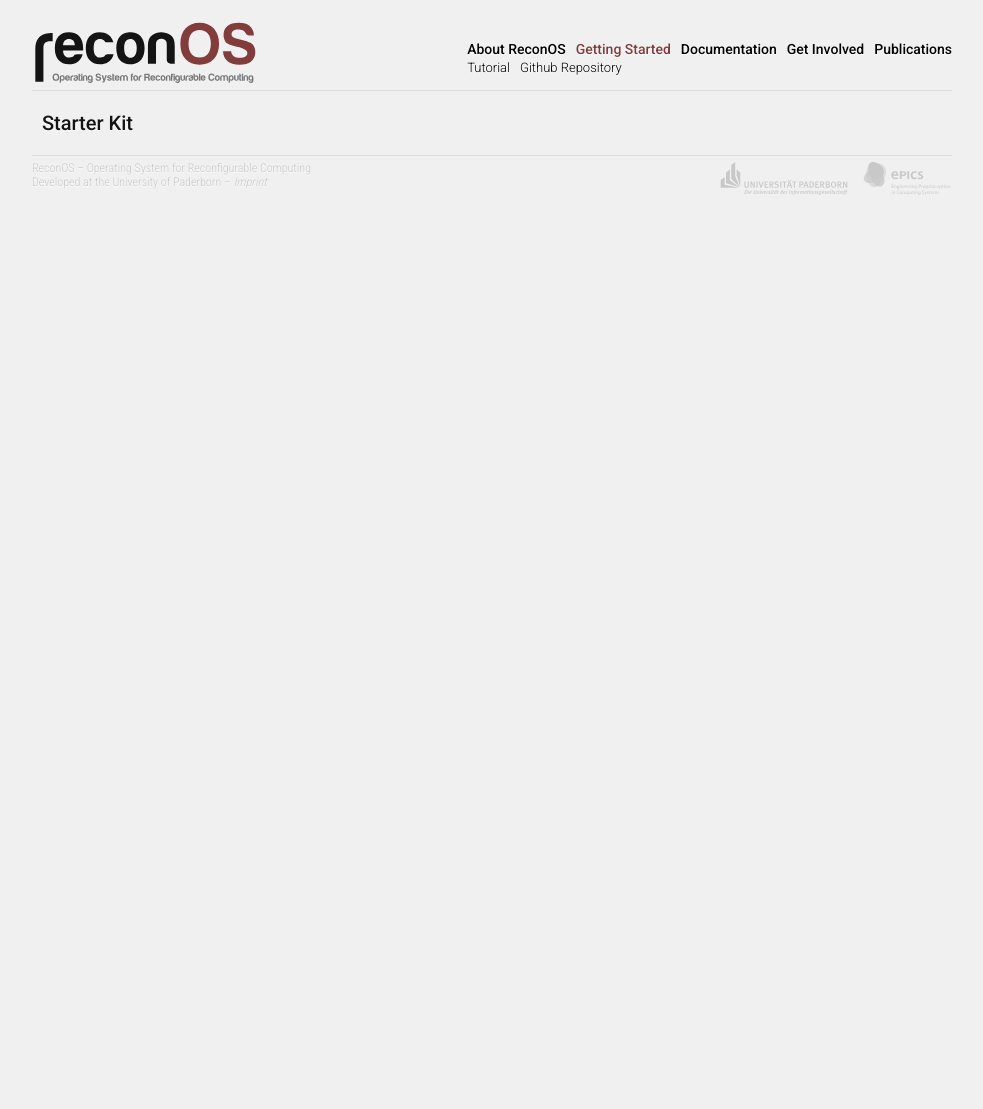
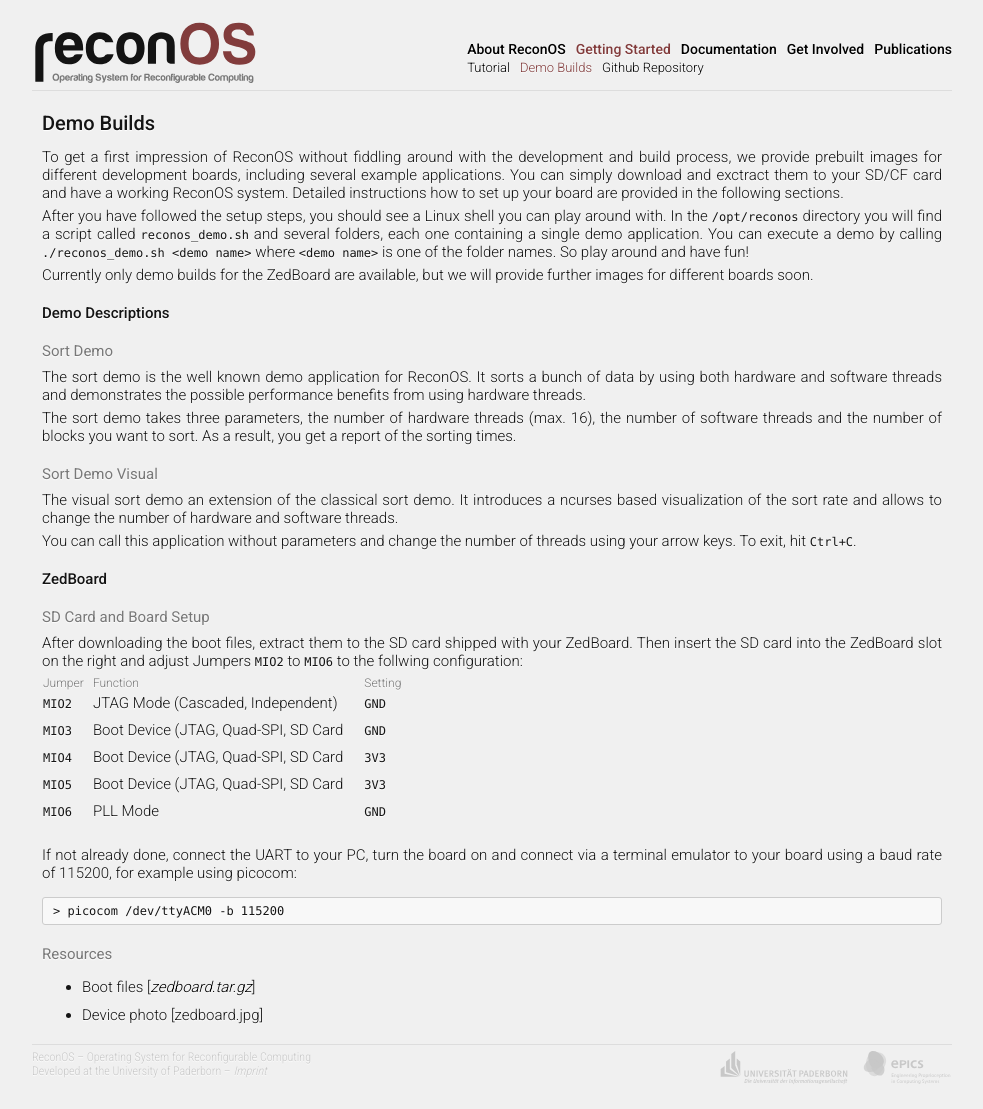
Before and after one commit to ReconOS/reconos.github.io, a Jekyll site: the page built from gettingstarted/demos/index.md, in a window 1280 px wide. Shown: the whole page, without its empty margins (148-1131 px from the left). Built offline with Jekyll 4.4.1, drawn with Linux system fonts in a browser that asks for light colours; Markdown is read by kramdown in place of the engine named in the settings; before the commit the page ends 900 px from its top, so only the background shows below that.

Commit message:
Added demo image for the ZedBoard

````diff
--- a/_data/sitemap.yml
+++ b/_data/sitemap.yml
@@ -13,7 +13,7 @@
 
 /gettingstarted:
   - [/gettingstarted/tutorial, Tutorial]
-#  - [/gettingstarted/starterkit, Demo Builds]
+  - [/gettingstarted/demos, Demo Builds]
 #  - [/gettingstarted/samplecode, Sample Code]
   - [/gettingstarted/github, Github Repository, "https://github.com/ReconOS/reconos", y]
 
--- a/gettingstarted/demos/index.md
+++ b/gettingstarted/demos/index.md
@@ -1,5 +1,70 @@
 ---
-title: Starter Kit
+title: Demo Builds
 layout: page
 ---
-# Starter Kit
+# Demo Builds
+
+To get a first impression of ReconOS without fiddling around with
+the development and build process, we provide prebuilt images for
+different development boards, including several example applications.
+You can simply download and exctract them to your SD/CF card and have
+a working ReconOS system. Detailed instructions how to set up your
+board are provided in the following sections.
+
+After you have followed the setup steps, you should
+see a Linux shell you can play around with. In the
+`/opt/reconos` directory you will find a script called `reconos_demo.sh`
+and several folders, each one containing a single demo application.
+You can execute a demo by calling `./reconos_demo.sh <demo name>` where
+`<demo name>` is one of the folder names.
+So play around and have fun!
+
+Currently only demo builds for the ZedBoard are available, but we will
+provide further images for different boards soon.
+
+## Demo Descriptions
+
+### Sort Demo
+The sort demo is the well known demo application for ReconOS. It sorts a
+bunch of data by using both hardware and software threads and demonstrates
+the possible performance benefits from using hardware threads.
+
+The sort demo takes three parameters, the number of hardware threads (max. 16),
+the number of software threads and the number of blocks you want to sort.
+As a result, you get a report of the sorting times.
+
+### Sort Demo Visual
+The visual sort demo an extension of the classical sort demo. It introduces a
+ncurses based visualization of the sort rate and allows to change
+the number of hardware and software threads.
+
+You can call this application without parameters and change the number of
+threads using your arrow keys. To exit, hit `Ctrl+C`.
+
+## ZedBoard
+
+### SD Card and Board Setup
+After downloading the boot files, extract them to the
+SD card shipped with your ZedBoard. Then insert the SD card into
+the ZedBoard slot on the right and adjust Jumpers `MIO2` to `MIO6`
+to the follwing configuration:
+
+| Jumper   | Function                             | Setting |
+|----------|--------------------------------------|---------|
+| `MIO2`   | JTAG Mode (Cascaded, Independent)    | `GND`   |
+| `MIO3`   | Boot Device (JTAG, Quad-SPI, SD Card | `GND`   |
+| `MIO4`   | Boot Device (JTAG, Quad-SPI, SD Card | `3V3`   |
+| `MIO5`   | Boot Device (JTAG, Quad-SPI, SD Card | `3V3`   |
+| `MIO6`   | PLL Mode                             | `GND`   |
+
+If not already done, connect the UART to your PC, turn the board
+on and connect via a terminal emulator to your board using a baud rate
+of 115200, for example using picocom:
+
+```
+> picocom /dev/ttyACM0 -b 115200
+```
+
+### Resources
+* Boot files &#91;[zedboard.tar.gz](zedboard.tar.gz)&#93;
+* Device photo &#91;zedboard.jpg&#93;
````
Also changed, not shown: 1 other file.
